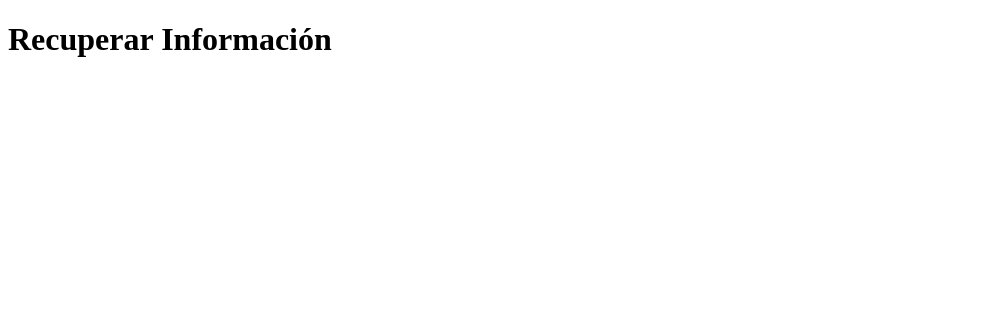
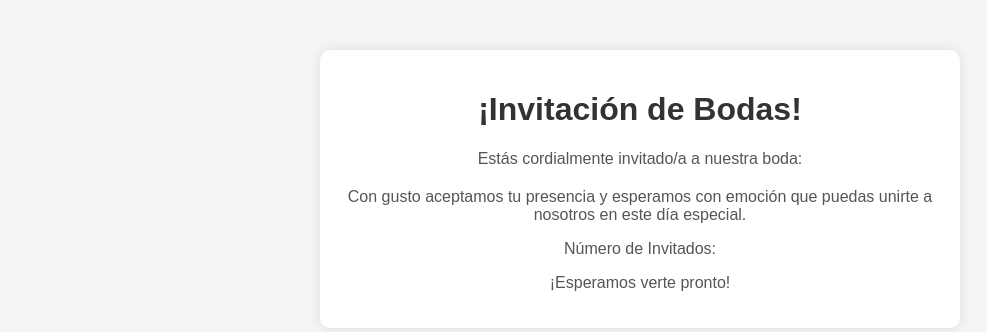
Before and after one commit to axelEnter/inviteAA, a plain HTML site: page Index.html in a window 1280 px wide. Shown: the whole page, without its empty margins (0-987 px from the left). Drawn offline with Linux system fonts and the light colour scheme; no server answers.

Commit message:
Update Index.html

```diff
--- a/Index.html
+++ b/Index.html
@@ -3,10 +3,35 @@
 <head>
   <meta charset="UTF-8">
   <meta name="viewport" content="width=device-width, initial-scale=1.0">
-  <title>Recuperar Información</title>
+  <title>Invitación de Bodas</title>
+  <style>
+    body {
+      font-family: 'Arial', sans-serif;
+      text-align: center;
+      background-color: #f4f4f4;
+    }
+
+    .invitation {
+      max-width: 600px;
+      margin: 50px auto;
+      padding: 20px;
+      background-color: #ffffff;
+      border-radius: 10px;
+      box-shadow: 0 0 10px rgba(0, 0, 0, 0.1);
+    }
+
+    h1 {
+      color: #333333;
+    }
+
+    p {
+      color: #555555;
+    }
+  </style>
 </head>
 <body>
-  <h1>Recuperar Información</h1>
+  <div class="invitation">
+    <h1>¡Invitación de Bodas!</h1>
 
     <script>
       function getParameterByName(name, url) {
@@ -22,19 +47,43 @@
       function cargarDatos() {
         var id = getParameterByName('id');
         // Reemplaza la siguiente línea con tu enlace de hoja de cálculo
-      var url = 'https://docs.google.com/spreadsheets/d/e/2PACX-1vTXaiuHfFGW_mIhQYro97SvdvTCe7kZHhI2PttAp78tVSXiC00pvjtraaQwHCfycMqx9jRNvy1zkU3V/pubhtml?gid=0&single=true';
+        var url = 'https://docs.google.com/spreadsheets/d/e/2PACX-1vTXaiuHfFGW_mIhQYro97SvdvTCe7kZHhI2PttAp78tVSXiC00pvjtraaQwHCfycMqx9jRNvy1zkU3V/pubhtml';
         var apiUrl = url + '?gid=0&single=true&output=csv&id=' + id;
 
         fetch(apiUrl)
           .then(response => response.text())
           .then(data => {
-          console.log(data);
-          // Actualiza tu página con la información obtenida
+            // Parsear los datos CSV
+            var rows = data.split('\n');
+            var headers = rows[0].split(',');
+            var rowData = rows[1].split(',');
+
+            // Obtener índices de las columnas
+            var idIndex = headers.indexOf('Id');
+            var nombreIndex = headers.indexOf('Nombre');
+            var invitadosIndex = headers.indexOf('Invitados');
+
+            // Obtener los datos correspondientes al Id proporcionado
+            var idProvided = rowData[idIndex];
+            var nombre = rowData[nombreIndex];
+            var invitados = rowData[invitadosIndex];
+
+            // Actualizar la invitación con los datos
+            document.getElementById('nombre').innerText = nombre;
+            document.getElementById('invitados').innerText = invitados;
           })
           .catch(error => console.error('Error:', error));
       }
 
       cargarDatos();
     </script>
+
+    <p>Estás cordialmente invitado/a a nuestra boda:</p>
+    <h2 id="nombre"></h2>
+    <p>Con gusto aceptamos tu presencia y esperamos con emoción que puedas unirte a nosotros en este día especial.</p>
+    <p>Número de Invitados: <span id="invitados"></span></p>
+
+    <p>¡Esperamos verte pronto!</p>
+  </div>
 </body>
 </html>
```
Lines whose indentation alone changed are shown as unchanged.
